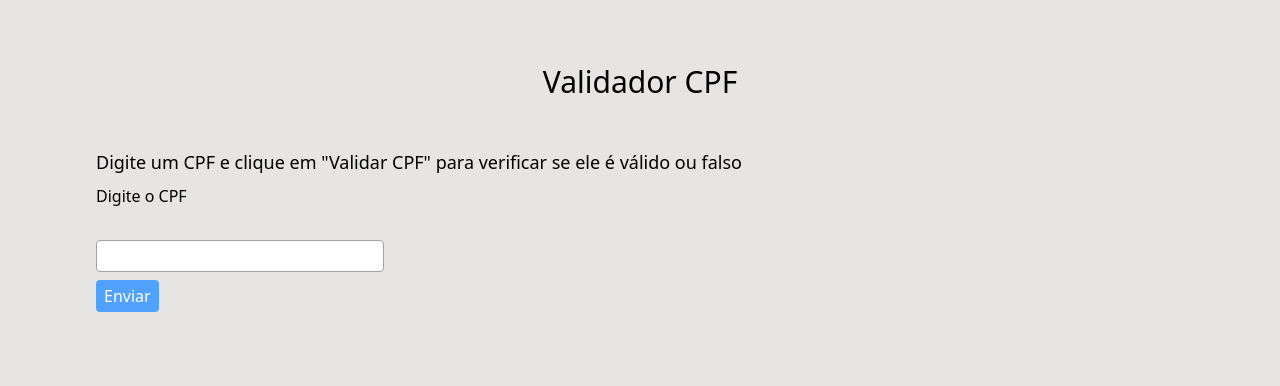
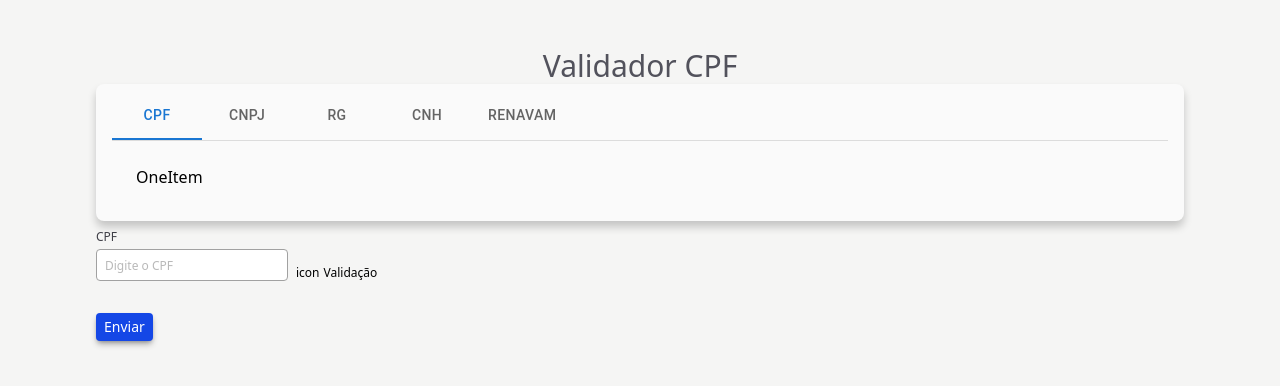
Before and after one commit to Madu25ss/validador, a React (Vite) app in the folder frontend/: page / in a window 1280 px wide. Shown: the top 386 px of the page. Built offline with nearby package versions, Linux system fonts and the light colour scheme.

Commit message:
tabs criadas

```diff
--- a/frontend/package.json
+++ b/frontend/package.json
@@ -10,6 +10,9 @@
     "preview": "vite preview"
   },
   "dependencies": {
+    "@emotion/react": "^11.14.0",
+    "@emotion/styled": "^11.14.0",
+    "@mui/material": "^7.1.1",
     "@tailwindcss/vite": "^4.1.4",
     "react": "^19.0.0",
     "react-dom": "^19.0.0",
--- a/frontend/src/App.tsx
+++ b/frontend/src/App.tsx
@@ -1,4 +1,5 @@
 import ValidadorCpf from "./pages/ValidadorCpf"
+import TesteComponente from "./pages/TesteComponente"
 
 function App() {
 
--- a/frontend/src/components/Botao.tsx
+++ b/frontend/src/components/Botao.tsx
@@ -7,7 +7,7 @@ const Botao = (props: BotaoProps) => {
   return (
     <button
     type="button"
-    className="rounded bg-blue-400 text-white py-1 px-2 mt-2 cursor-pointer transition delay-100 duration-300 ease-in-out hover:bg-blue-600 hover:-translate-y-1"
+    className="rounded bg-blue-700 text-white text-sm py-1 px-2 mt-8 cursor-pointer transition delay-80 duration-300 ease-in-out hover:bg-blue-900 hover:-translate-y-0.5 shadow-md/30"
     onClick={props.onClick}>
         Enviar
     </button>
--- a/frontend/src/components/Input.tsx
+++ b/frontend/src/components/Input.tsx
@@ -9,10 +9,11 @@ type InputProps = {
 
 const Input = (props: InputProps) => {
   return (
-    <div className="flex flex-col max-w-72">
-        <label className="mb-8 mt-2" htmlFor="inputTexto">{`Digite o ${props.name.toUpperCase()}`}</label>
+    <div className=" flex w-100% space-x-2 w-fit">
+      <div className="flex flex-col">
+          <label className="mb-1 mt-2 text-xs text-zinc-700" htmlFor="inputTexto">{`${props.name.toUpperCase()}`}</label>
           <input
-        className="h-8 text-xl text-neutral-500 bg-white rounded border border-solid border-neutral-400 outline-0 focus:border-blue-400 px-2"
+          className="h-8 text-xs text-neutral-500 bg-white rounded border border-solid border-neutral-400 outline-0 focus:border-blue-400 px-2"
           type="text"
           id="inputTexto"
           name={props.name}
@@ -23,6 +24,19 @@ const Input = (props: InputProps) => {
           maxLength={props.maxLength}
           />
       </div>
+      {/* só aparecer após clicar o botão */}
+      <div className="flex flex-col w-50  justify-end text-xs">
+          <div className="h-5 flex flex-row space-x-1 pt-1">
+            <div className="">
+              icon
+            </div>
+            <div className="">
+              Validação
+            </div>
+          </div>
+      </div>
+
+    </div>
   )
 }
 
--- /dev/null
+++ b/frontend/src/pages/TesteComponente.tsx
@@ -0,0 +1,69 @@
+import {useState} from "react";
+import Botao from "../components/Botao";
+import Input from "../components/Input";
+import Tabs from '@mui/material/Tabs';
+import Tab from '@mui/material/Tab';
+import { Box } from "@mui/material";
+import React from 'react'
+
+
+
+interface TabPanelProps {
+  children?: React.ReactNode;
+  index: number;
+  value: number;
+}
+
+function CustomTabPanel(props: TabPanelProps) {
+  const { children, value, index, ...other } = props;
+
+  return (
+    <div
+      role="tabpanel"
+      hidden={value !== index}
+      id={`simple-tabpanel-${index}`}
+      aria-labelledby={`simple-tab-${index}`}
+      {...other}
+    >
+      {value === index && <Box sx={{ p: 3 }}>{children}</Box>}
+    </div>
+  );
+}
+
+function a11yProps(index: number) {
+  return {
+    id: `simple-tab-${index}`,
+    'aria-controls': `simple-tabpanel-${index}`,
+  };
+}
+
+export default function BasicTabs() {
+  const [value, setValue] = React.useState(0);
+
+  const handleChange = (event: React.SyntheticEvent, newValue: number) => {
+    setValue(newValue);
+  };
+
+  return (
+    <Box sx={{ width: '100%', padding:'8px 16px', borderRadius: '8px', background: '#FAFAFA', boxShadow: '0px 6px 8px rgba(0, 0, 0, 0.2)'}}>
+      <Box sx={{ borderBottom: 1, borderColor: 'divider' }}>
+        <Tabs value={value} onChange={handleChange} aria-label="basic tabs">
+          <Tab label="CPF" {...a11yProps(0)} />
+          <Tab label="CNPJ" {...a11yProps(1)} />
+          <Tab label="RG" {...a11yProps(2)} />
+          <Tab label="CNH" {...a11yProps(3)} />
+          <Tab label="RENAVAM" {...a11yProps(4)} />
+        </Tabs>
+      </Box>
+      <CustomTabPanel value={value} index={0}>
+        OneItem
+      </CustomTabPanel>
+      <CustomTabPanel value={value} index={1}>
+        Item Two
+      </CustomTabPanel>
+      <CustomTabPanel value={value} index={2}>
+        Item Three
+      </CustomTabPanel>
+    </Box>
+  );
+}
--- a/frontend/src/pages/ValidadorCpf.tsx
+++ b/frontend/src/pages/ValidadorCpf.tsx
@@ -1,6 +1,11 @@
 import {useState} from "react";
 import Botao from "../components/Botao";
 import Input from "../components/Input";
+import Tabs from '@mui/material/Tabs';
+import Tab from '@mui/material/Tab';
+import { Box } from "@mui/material";
+import TesteComponente from "./TesteComponente"
+
 
 
 const ValidadorCpf = () => {
@@ -45,17 +50,42 @@ const ValidadorCpf = () => {
 
 
 return (
-    <div className="flex flex-col bg-stone-200 h-screen px-24 py-8">
-        <h1 className="mt-8 text-3xl font-light text-center">Validador CPF</h1>
-        <h2 className="mt-12 text-lg font-medium">Digite um CPF e clique em "Validar CPF" para verificar se ele é válido ou falso</h2>
-        <main>
-            <Input name={"cpf"} value={cpf} onChange={(text: string)=> setCpf(text)} maxLength={11}/>
-            <Botao onClick={validaCpf}/>
-            {/* <Componente_input/>
-            <Componente_validacao/> */}
-        </main>
-    </div>
-    );
+
+  <>
+  <div className="flex flex-col bg-stone-100 h-screen px-24 py-8">
+    <h1 className="mt-4 text-3xl font-light text-center text-zinc-600">Validador CPF</h1>
+      <main className="mt8">
+        {/* como deixar no- meio??? */}
+        <div className="">
+        <TesteComponente />
+
+        <Input name={"cpf"} value={cpf} onChange={(text: string)=> setCpf(text)} maxLength={11} placeholder="Digite o CPF"/>
+
+        <Botao onClick={validaCpf}/>
+
+        </div>
+      </main>
+  </div>
+  </>
+
+
+);
 }
 
 export default ValidadorCpf;
+
+// <div className="flex flex-col bg-stone-200 h-screen px-24 py-8">
+//     <h1 className="mt-8 text-3xl font-light text-center">Validador CPF</h1>
+//     <main>
+//       <div className="flex flex-col border-1">
+
+//       </div>
+//     </main>
+//     {/* <h2 className="mt-12 text-lg font-medium">Digite um CPF e clique em "Validar CPF" para verificar se ele é válido ou falso</h2>
+//     <main>
+//         <Input name={"cpf"} value={cpf} onChange={(text: string)=> setCpf(text)} maxLength={11}/>
+//         <Botao onClick={validaCpf}/>
+//         <Componente_input/>
+//         <Componente_validacao/>
+//     </main> */}
+// </div>
```
Also changed, not shown: 2 other files (tests, documents, lock files or other folders). Lines whose indentation alone changed are shown as unchanged.
